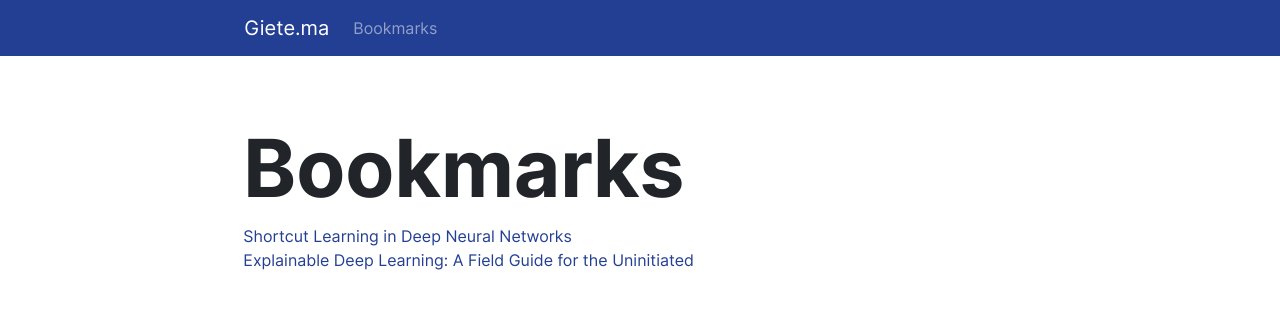
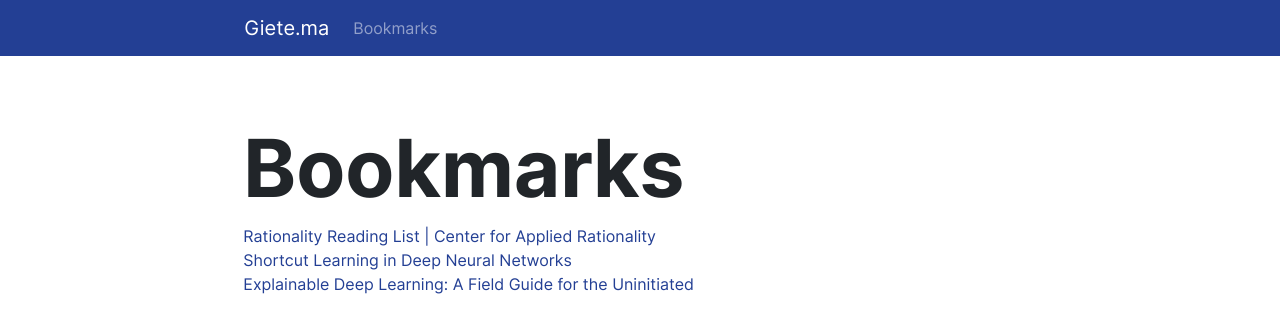
Before and after one commit to gietema/gietema.github.io, a Jekyll site: the page built from bookmarks.html, in a window 1280 px wide. Shown: the top 333 px of the page. Built offline with Jekyll 4.4.1, drawn with Linux system fonts in a browser that asks for light colours; nearby versions of some CDN libraries.

Commit message:
Update bookmarks

```diff
--- a/bookmarks.html
+++ b/bookmarks.html
@@ -3,5 +3,6 @@ layout: default
 title: Bookmarks
 ---
 <h1>Bookmarks</h1>
+<a href="http://www.rationality.org/resources/reading-list" target="_blank">Rationality Reading List | Center for Applied Rationality</a><br>
 <a href="https://arxiv.org/abs/2004.07780" target="_blank">Shortcut Learning in Deep Neural Networks</a><br>
 <a href="https://arxiv.org/abs/2004.14545" target="_blank">Explainable Deep Learning: A Field Guide for the Uninitiated</a>
```
